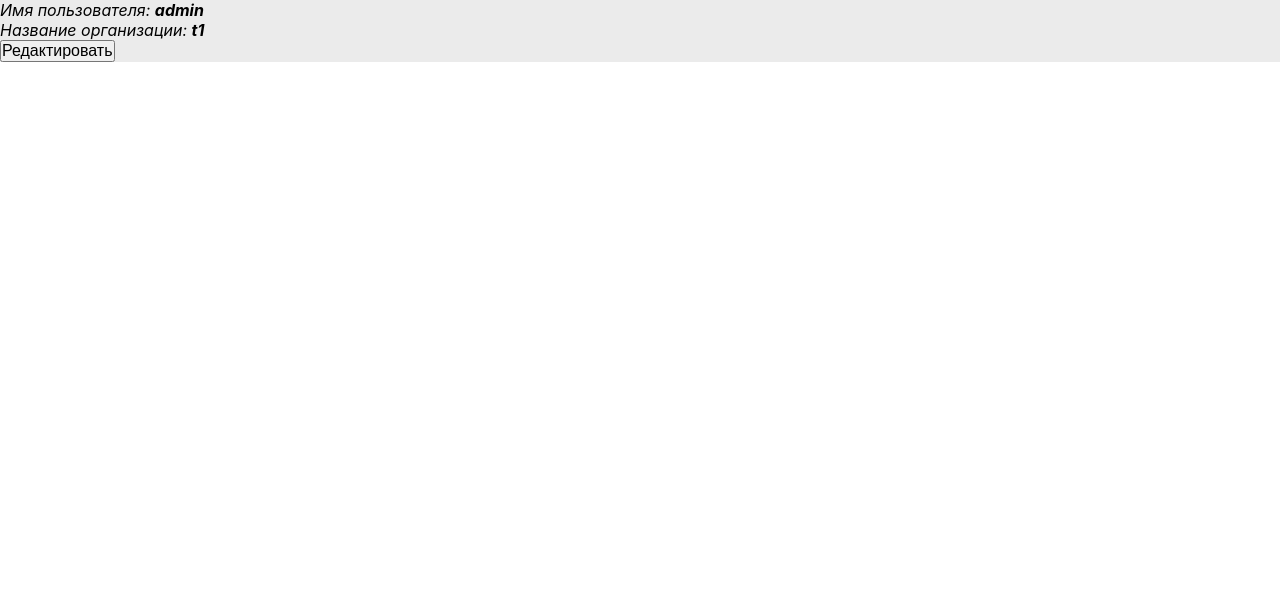
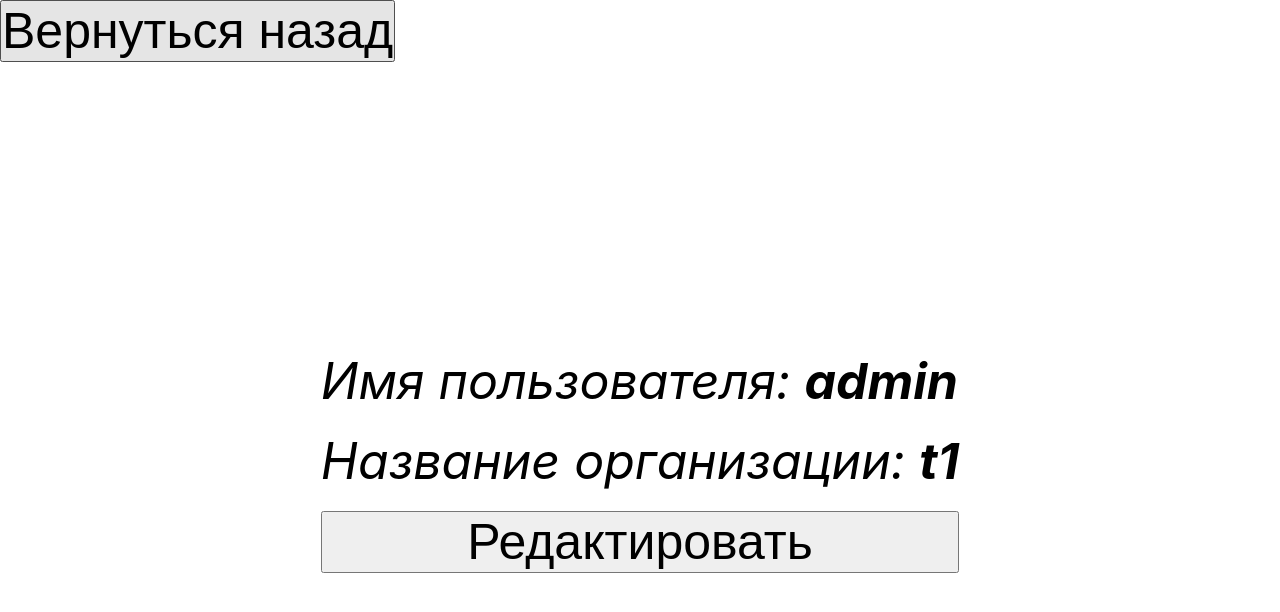
Before and after one commit to Onfire22/pwa, a React (Create React App) app: page /pwa/profile in a window 1280 px wide. Shown: the top 612 px of the page. Built offline with nearby package versions, Linux system fonts and the light colour scheme.

Commit message:
refactored profile page

```diff
--- a/src/pages/profile/Profile.jsx
+++ b/src/pages/profile/Profile.jsx
@@ -1,12 +1,18 @@
 import { useState } from "react";
 import { showNotification } from "../../utils";
 import './style.css';
+import {useNavigate} from "react-router";
 
 const Profile = () => {
+  const navigate = useNavigate();
   const [userInfo, setUserInfo] = useState({
     name: 'admin',
     organization: 't1',
   });
+
+  const handleGoBack = () => {
+    navigate('/');
+  }
 
   const [mode, setMode] = useState('read');
 
@@ -23,16 +29,21 @@ const Profile = () => {
   }
 
   return (
+    <div>
+      <button className="btn" onClick={handleGoBack} type="button">
+        Вернуться назад
+      </button>
       <div className="profile">
         {mode === 'read' ? (
-        <>
+          <div className="info">
             <p className="profile_name">Имя пользователя: <b>{userInfo.name}</b></p>
             <p className="profile_organization">Название организации: <b>{userInfo.organization}</b></p>
             <button type="button" onClick={() => setMode('edit')}>Редактировать</button>
-        </>
+          </div>
         ) : (
-        <>
+          <form className="form info">
             <input
+              className="input"
               type="text"
               placeholder="Имя пользователя"
               name="name"
@@ -40,6 +51,7 @@ const Profile = () => {
               onChange={(e) => handleChange(e)}
             />
             <input
+              className="input"
               type="text"
               placeholder="Название организации"
               name="organization"
@@ -51,8 +63,9 @@ const Profile = () => {
               setMode('read');
               showNotification('Успешно', 'Данные успешно обновлены', '/icons/check.svg');
             }}>Сохранить</button>
-        </>
+          </form>
         )}
+      </div>
     </div>
   );
 };
--- a/src/pages/profile/style.css
+++ b/src/pages/profile/style.css
@@ -1,4 +1,25 @@
 .profile {
-  background-color: #ebebeb;
+  width: 100%;
+  height: 100vh;
   font-style: italic;
+  display: flex;
+  align-items: center;
+  justify-content: center;
+  font-size: 50px;
 }
+
+.info {
+  display: flex;
+  flex-direction: column;
+  gap: 20px;
+}
+
+.input {
+  display: block;
+  height: 50px;
+  font-size: 50px;
+}
+
+.btn {
+  font-size: 50px;
+}
```
Lines whose indentation alone changed are shown as unchanged.
